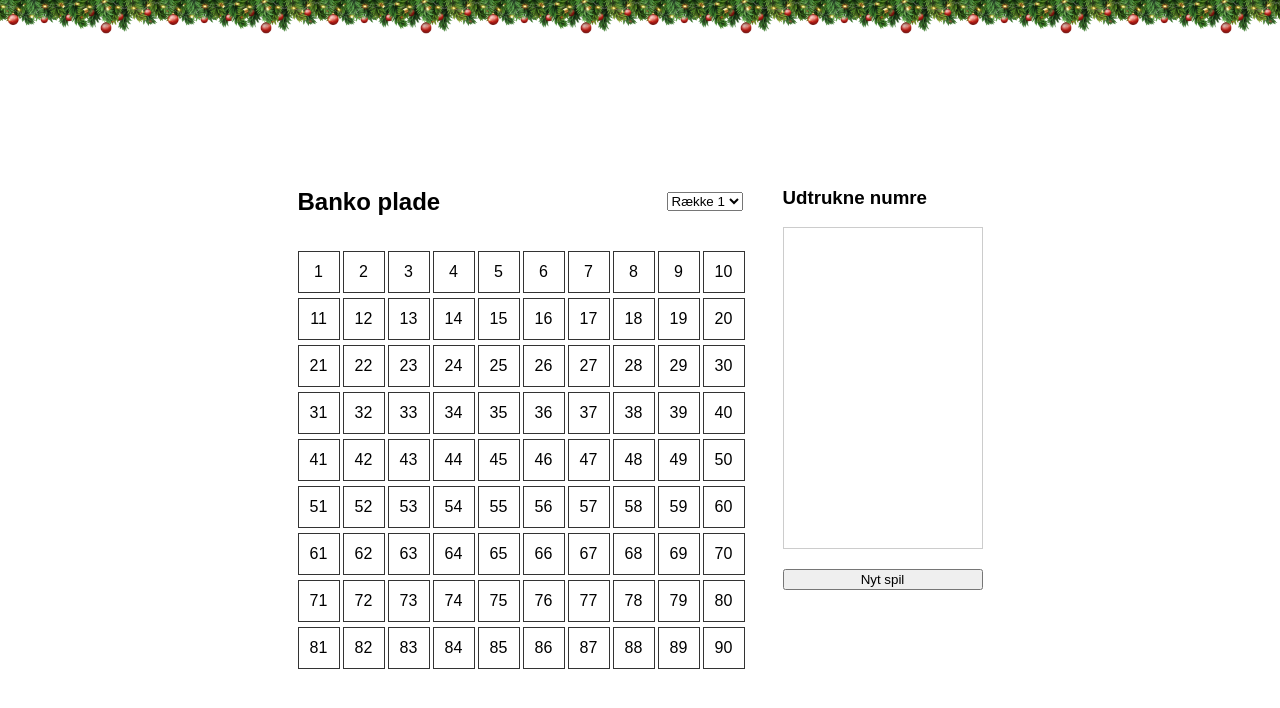
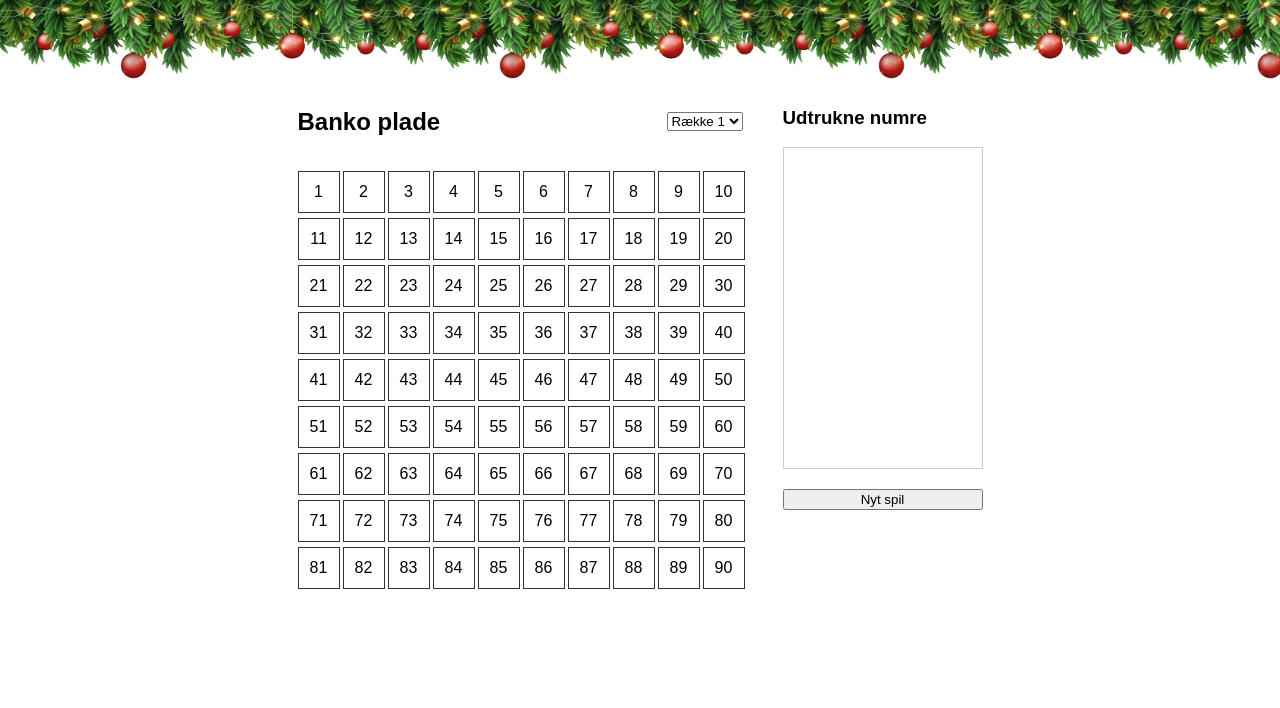
Before and after one commit to jespervnielsen/banko-kontrolplade, a plain HTML site: page index.html in a window 1280 px wide. Drawn offline with Linux system fonts and the light colour scheme.

Commit message:
main: christmas

```diff
--- a/assets/css/style.css
+++ b/assets/css/style.css
@@ -8,9 +8,9 @@ body {
   align-items: flex-start;
   background-image: url(../images/christmas-border.png);
   background-repeat: repeat-x;
-  background-size: 20vh;
+  background-size: auto 10vh;
   background-position: top;
-  padding-top: 20vh;
+  padding-top: 10vh;
 }
 .main {
   display: flex;
```
